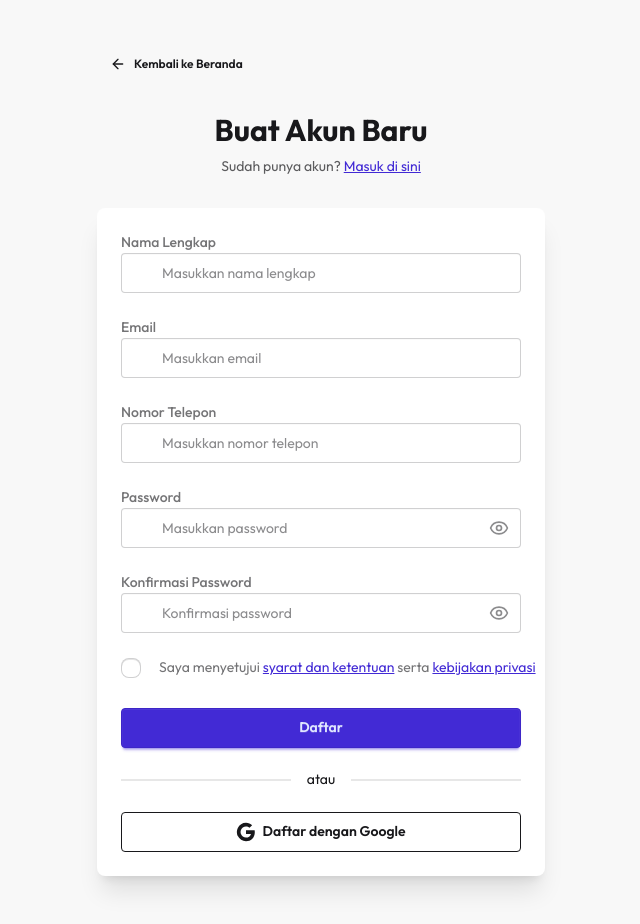
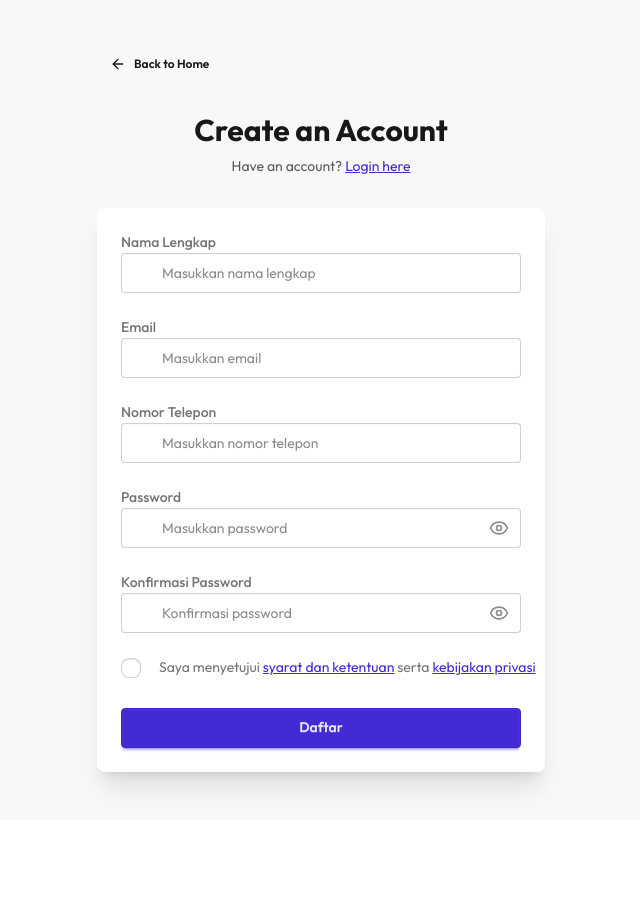
Before and after one commit to Satriaa11/ecommerce-fe, a Next.js app: page /register in a window 1280 px wide. Shown: the whole page, without its empty margins (319-959 px from the left). After the commit the page ends 820 px from the top, so only its background shows below. Built offline with nearby package versions, Linux system fonts and the light colour scheme.

Commit message:
refactor(register): remove social auth and add back navigation
- Remove SocialAuth component and related imports
- Add BackButton with home redirect functionality
- Clean up commented social authentication code
- Improve page navigation consistency

```diff
--- a/app/(pages)/(auth)/register/page.tsx
+++ b/app/(pages)/(auth)/register/page.tsx
@@ -2,11 +2,11 @@
 
 import { useState } from "react";
 import { useRouter } from "next/navigation";
-import { ArrowLeft } from "lucide-react";
 import { RegisterForm } from "@/components/features/auth/RegisterForm";
-import { SocialAuth } from "@/components/features/auth/SocialAuth";
+// import { SocialAuth } from "@/components/features/auth/SocialAuth";
 import { AuthHeader } from "@/components/features/auth/AuthHeader";
 import { createUser } from "@/utils/api";
+import { BackButton } from "@/components/shared/BackButton";
 
 interface RegisterData {
   name: string;
@@ -36,7 +36,7 @@ export default function RegisterPage() {
 
       // Redirect ke login dengan success message
       router.push(
-        "/login?message=Registrasi berhasil! Silakan login dengan akun baru Anda.",
+        "/login?message=Registration successful! Please log in with your new account.",
       );
     } catch (error) {
       console.error("Registration error:", error);
@@ -44,7 +44,7 @@ export default function RegisterPage() {
       const errorMessage =
         error instanceof Error
           ? error.message
-          : "Terjadi kesalahan saat registrasi. Silakan coba lagi.";
+          : "An error occurred during registration. Please try again.";
 
       setError(errorMessage);
     } finally {
@@ -56,21 +56,12 @@ export default function RegisterPage() {
     <div className="min-h-screen flex items-center justify-center bg-base-200 py-12 px-4 sm:px-6 lg:px-8">
       <div className="max-w-md w-full space-y-8">
         {/* Back to Home Button */}
-        <div className="flex justify-start">
-          <button
-            onClick={() => router.push("/")}
-            className="btn btn-ghost btn-sm gap-2"
-            aria-label="Kembali ke beranda"
-          >
-            <ArrowLeft className="h-4 w-4" />
-            Kembali ke Beranda
-          </button>
-        </div>
+        <BackButton text="Back to Home" onClick={() => router.push("/")} />
 
         <AuthHeader
-          title="Buat Akun Baru"
-          subtitle="Sudah punya akun?"
-          linkText="Masuk di sini"
+          title="Create an Account"
+          subtitle="Have an account?"
+          linkText="Login here"
           linkHref="/login"
         />
 
@@ -82,9 +73,9 @@ export default function RegisterPage() {
               error={error}
             />
 
-            <div className="divider">atau</div>
+            {/* <div className="divider">atau</div> */}
 
-            <SocialAuth type="register" />
+            {/* <SocialAuth type="register" /> */}
           </div>
         </div>
       </div>
```
